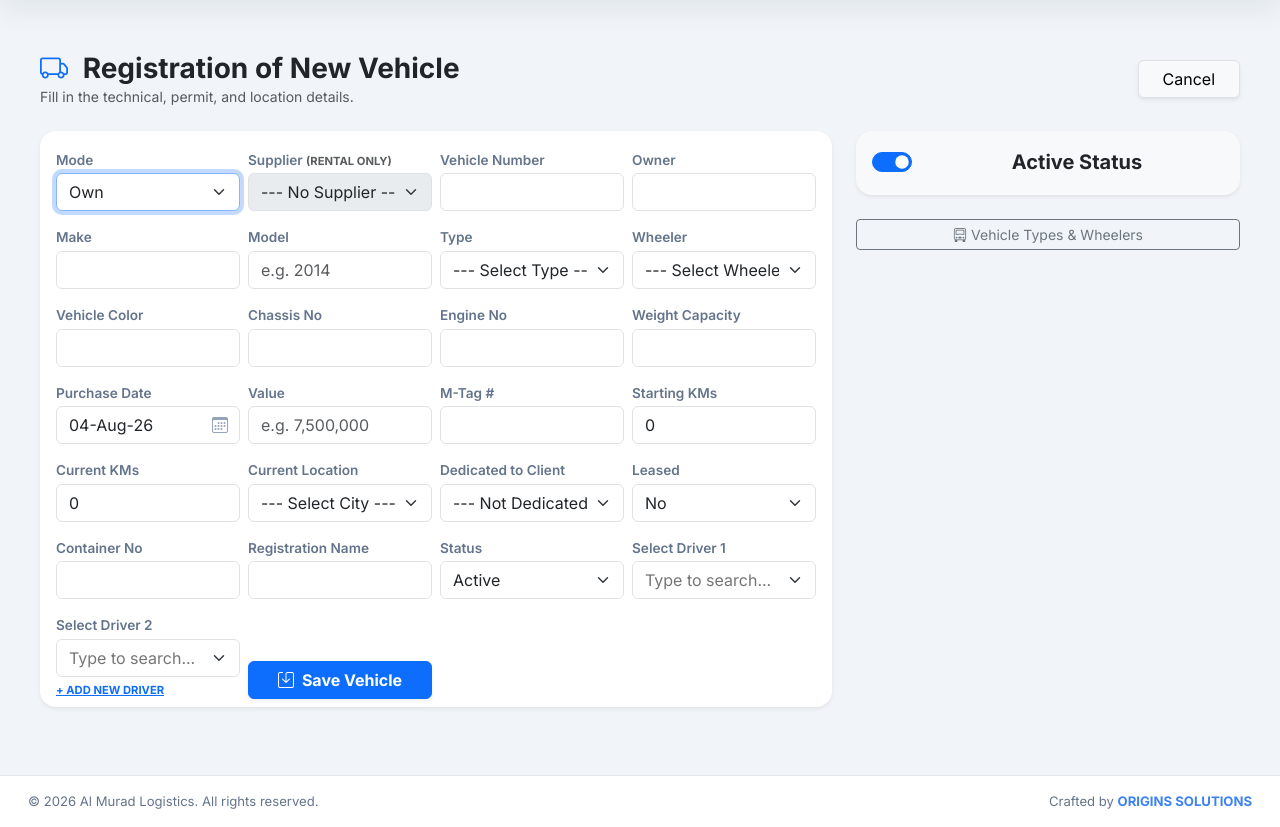
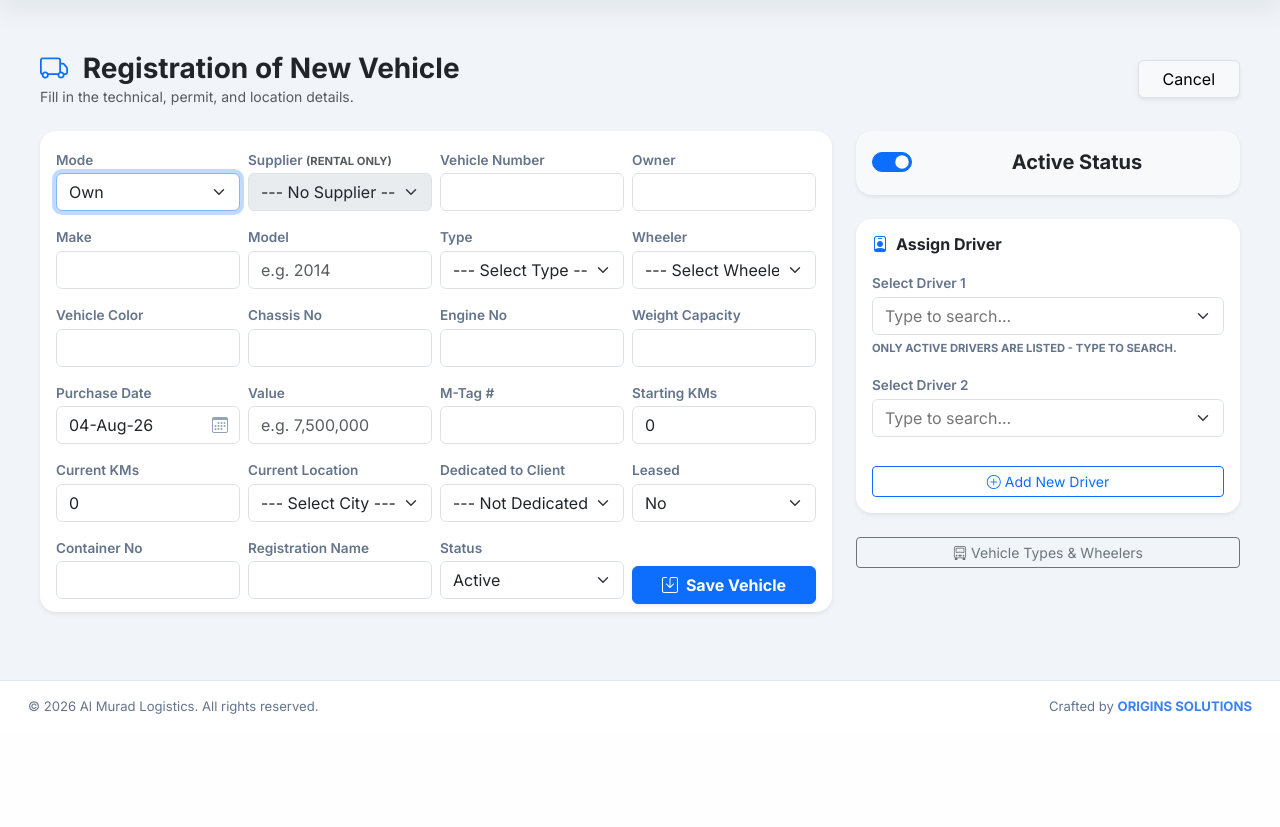
Before and after one commit to sheikhharis-gif/al_murad, a Django app: page /expenses/vehicles/add/ in a window 1280 px wide; the page is wider, and only the part inside the window is pictured. Shown: the part 89-916 px from the top of that part. After the commit the page ends 803 px from the top of that part, so only its background shows below. Run offline with Django 5.2, Linux system fonts and the light colour scheme; the visitor is signed in with stand-in values (Sample User, id 1); data comes from the database, SQL or seed files in the repository; data that the repository does not hold is empty.

Commit message:
Revert Vehicle Registration UI back to original layout (Assign Driver stays in sidebar); fix the Status -> Driver -> Save tab order with a small JS keydown handler instead of moving fields around
Co-Authored-By: Claude Sonnet 5 <noreply@anthropic.com>

```diff
--- a/masters/templates/vehicle/vehicle_form.html
+++ b/masters/templates/vehicle/vehicle_form.html
@@ -74,15 +74,6 @@
                             <div class="col-md-3"><label class="form-label small">Registration Name</label>{{ form.registration_name }}{{ form.registration_name.errors }}</div>
 
                             <div class="col-md-3"><label class="form-label small">Status</label>{{ form.status }}{{ form.status.errors }}</div>
-                            <div class="col-md-3">
-                                <label class="form-label small">Select Driver 1</label>
-                                {{ form.driver }}{{ form.driver.errors }}
-                            </div>
-                            <div class="col-md-3">
-                                <label class="form-label small">Select Driver 2</label>
-                                {{ form.driver2 }}{{ form.driver2.errors }}
-                                <div class="form-text x-small mt-1"><a href="{% url 'driver_add' %}" tabindex="-1">+ Add New Driver</a></div>
-                            </div>
                             <div class="col-md-3 d-flex align-items-end">
                                 <button type="submit" class="btn btn-primary w-100 fw-bold shadow-sm">
                                     <i class="bi bi-save me-2"></i>{% if vehicle %}Update Vehicle{% else %}Save Vehicle{% endif %}
@@ -110,6 +101,26 @@
                     <i class="bi bi-file-earmark-check me-1"></i>Manage Permits &amp; Compliance
                 </a>
                 {% endif %}
+
+                <div class="card border-0 shadow-sm rounded-4 mb-4 p-3">
+                    <h6 class="fw-bold mb-3">
+                        <i class="bi bi-person-badge me-2 text-primary"></i>Assign Driver
+                    </h6>
+                    <div class="mb-3">
+                        <label class="form-label small">Select Driver 1</label>
+                        {{ form.driver }}
+                        {{ form.driver.errors }}
+                        <div class="form-text x-small mt-1">Only active drivers are listed - type to search.</div>
+                    </div>
+                    <div class="mb-3">
+                        <label class="form-label small">Select Driver 2</label>
+                        {{ form.driver2 }}
+                        {{ form.driver2.errors }}
+                    </div>
+                    <a href="{% url 'driver_add' %}" class="btn btn-outline-primary btn-sm w-100 mt-2">
+                        <i class="bi bi-plus-circle me-1"></i>Add New Driver
+                    </a>
+                </div>
 
                 <a href="{% url 'vehicle_type_wheeler_config' %}" class="btn btn-outline-secondary btn-sm w-100">
                     <i class="bi bi-truck-front me-1"></i>Vehicle Types &amp; Wheelers
@@ -169,5 +180,49 @@
         money.addEventListener('input', formatMoney);
         formatMoney();
     })();
+
+    // Tab order: after Status, go to Assign Driver (sidebar) then Save,
+    // instead of falling through to whatever the sidebar happens to contain
+    // next in the DOM. Driver 1/2 get swapped for a plain text input by the
+    // searchable-select enhancer (app.js) at some point after this script
+    // runs, so the "next control" is resolved fresh on every Tab press
+    // rather than cached up front.
+    (function () {
+        const statusEl = document.getElementById('id_status');
+        if (!statusEl) return;
+        const saveBtn = statusEl.closest('form').querySelector('button[type="submit"]');
+
+        function visibleControlFor(id) {
+            const el = document.getElementById(id);
+            if (!el) return null;
+            if (el.style.display !== 'none') return el;
+            // searchable-select hides the original <select> and inserts a
+            // text input (plus a <datalist>) right before it - walk back to
+            // whichever preceding sibling is that input.
+            let sib = el.previousElementSibling;
+            while (sib && sib.tagName !== 'INPUT') sib = sib.previousElementSibling;
+            return sib || el;
+        }
+
+        const steps = [
+            { from: () => visibleControlFor('id_status'), to: () => visibleControlFor('id_driver') },
+            { from: () => visibleControlFor('id_driver'), to: () => visibleControlFor('id_driver2') },
+            { from: () => visibleControlFor('id_driver2'), to: () => saveBtn },
+        ];
+
+        document.addEventListener('keydown', function (e) {
+            if (e.key !== 'Tab' || e.shiftKey) return;
+            for (const step of steps) {
+                if (document.activeElement === step.from()) {
+                    const target = step.to();
+                    if (target) {
+                        e.preventDefault();
+                        target.focus();
+                    }
+                    return;
+                }
+            }
+        });
+    })();
 </script>
 {% endblock %}
```
